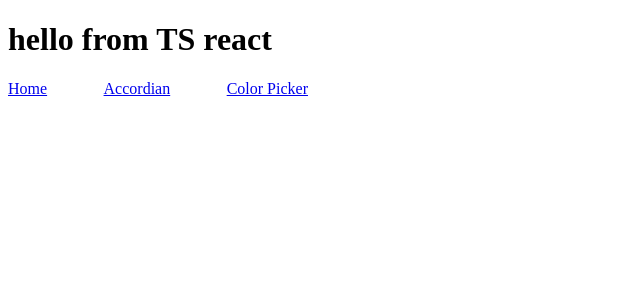
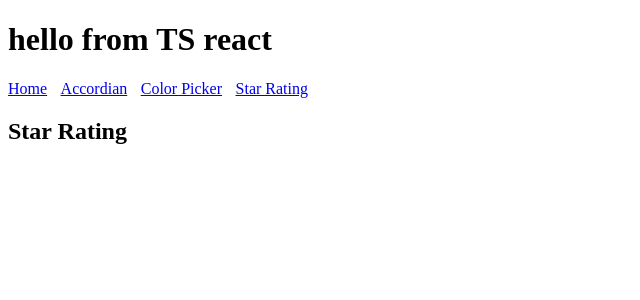
Before and after one commit to anurag1302/react-projects, a React (Vite) app: page /rating in a window 1280 px wide. Shown: the top 300 px of the page, without its empty margins (0-640 px from the left). Built offline with nearby package versions, Linux system fonts and the light colour scheme.

Commit message:
Star ratimng component created

```diff
--- a/src/App.tsx
+++ b/src/App.tsx
@@ -1,6 +1,7 @@
 import "./App.css";
 import Accordian from "./components/Accordian/accordian";
 import ColorPicker from "./components/Color/colorPicker";
+import Rating from "./components/Rating/rating";
 import Header from "./components/Header/header";
 
 import { BrowserRouter as Router, Routes, Route } from "react-router";
@@ -13,6 +14,7 @@ function App() {
       <Routes>
         <Route path="/accordian" element={<Accordian />} />
         <Route path="/color-picker" element={<ColorPicker />} />
+        <Route path="/rating" element={<Rating />} />
       </Routes>
     </Router>
   );
--- a/src/components/Header/header.tsx
+++ b/src/components/Header/header.tsx
@@ -8,6 +8,7 @@ function Header() {
         <Link to="/">Home</Link>
         <Link to="/accordian">Accordian</Link>
         <Link to="/color-picker">Color Picker</Link>
+        <Link to="/rating">Star Rating</Link>
       </div>
     </>
   );
--- /dev/null
+++ b/src/components/Rating/rating.tsx
@@ -0,0 +1,9 @@
+function Rating() {
+  return (
+    <>
+      <h2>Star Rating</h2>
+    </>
+  );
+}
+
+export default Rating;
```
